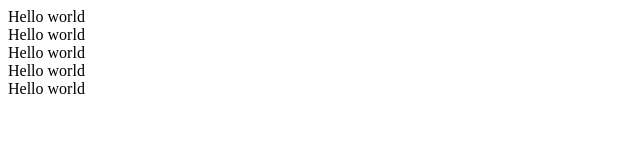
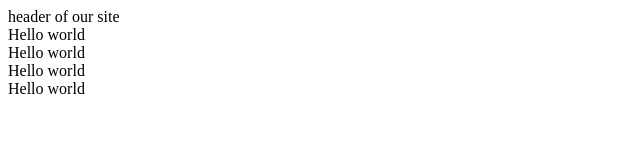
Before and after one commit to Timau32/mock-project, a plain HTML site: page index.html in a window 1280 px wide. Shown: the full height of the page, 0-640 px from the left. Drawn offline with Linux system fonts and the light colour scheme.

Commit message:
[KZT-0-2] changed header content

```diff
--- a/index.html
+++ b/index.html
@@ -8,7 +8,7 @@
 <body>
 
     <header>
-        Hello world
+        header of our site
     </header>
 
     <div class="container">
```
